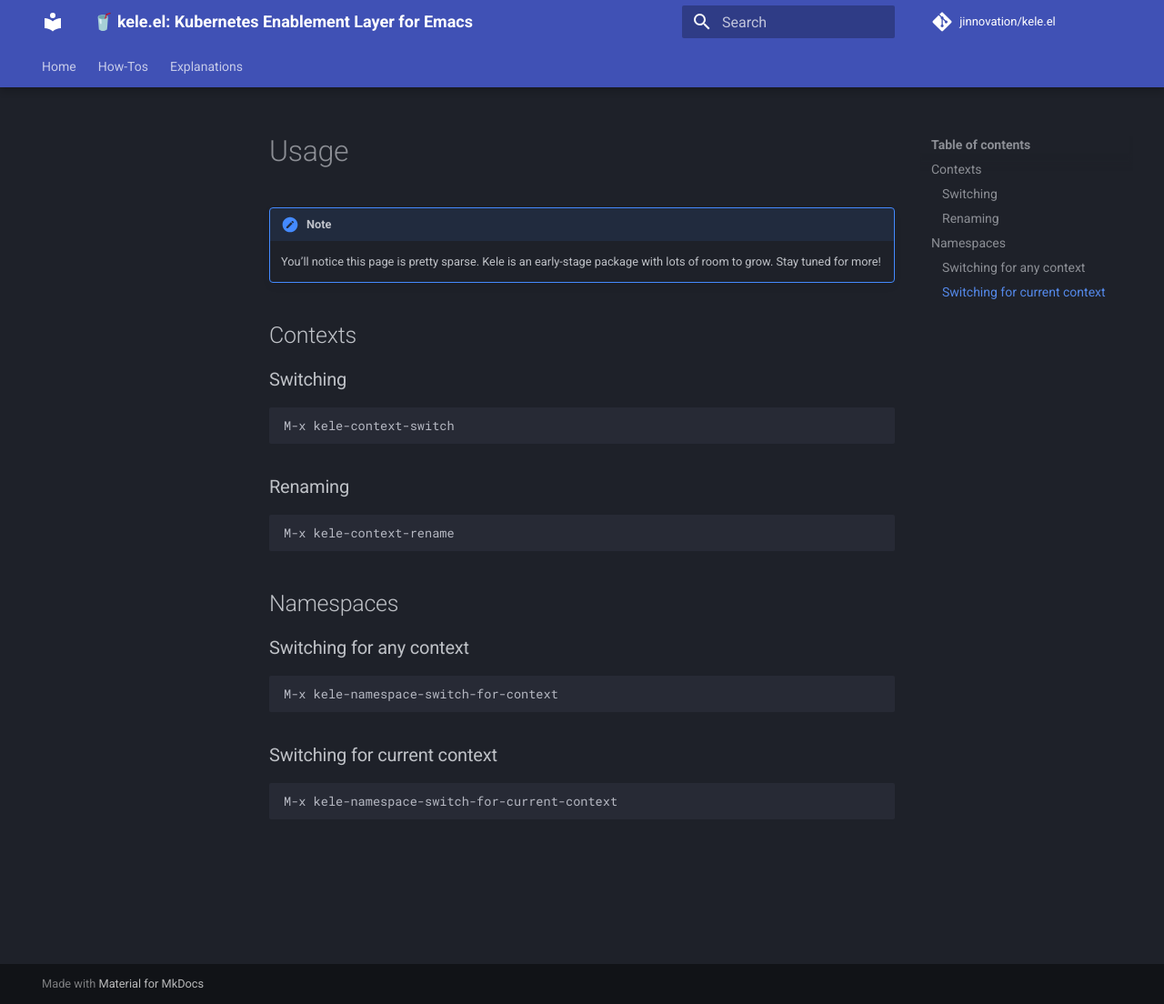
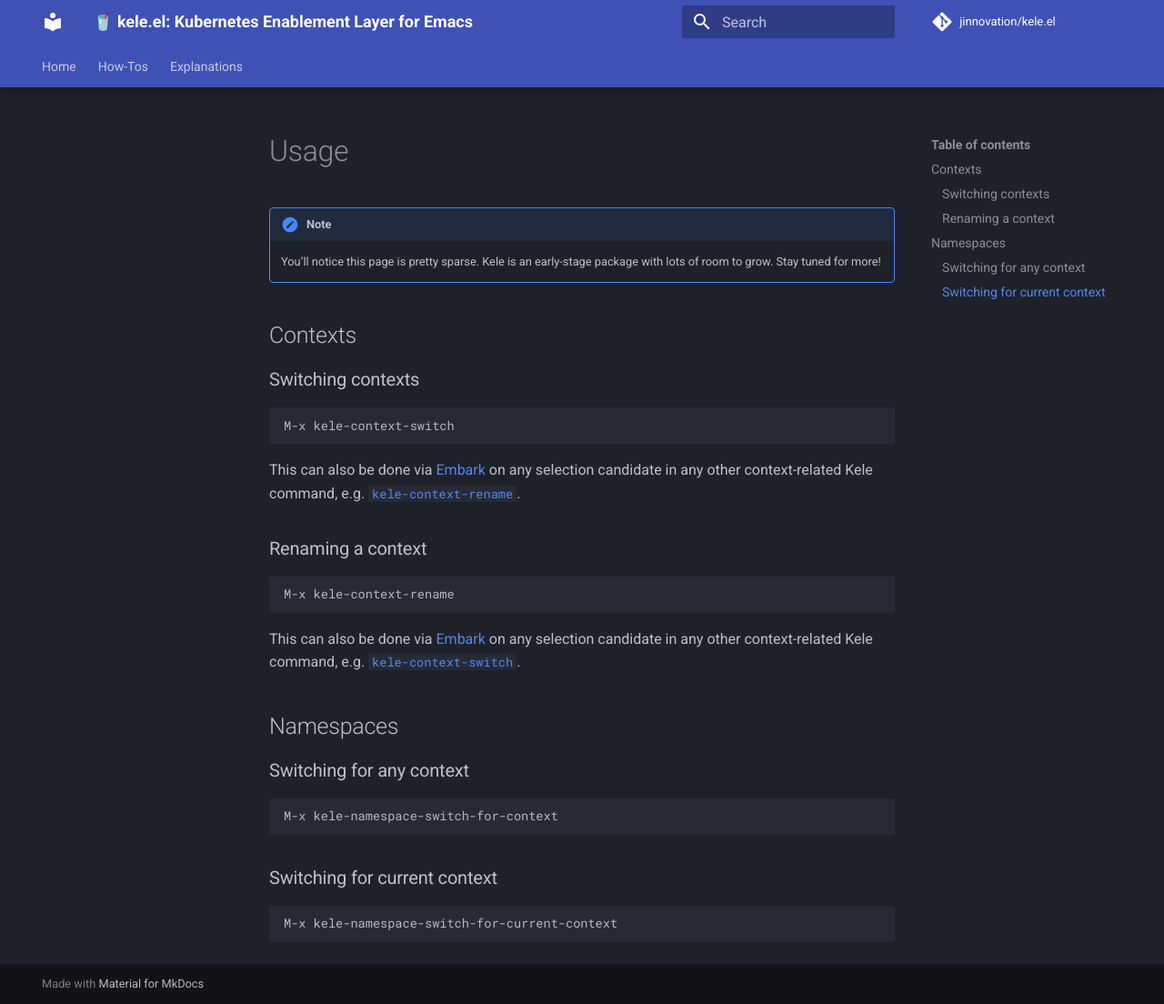
Before and after one commit to jinnovation/kele.el, an MkDocs documentation site: the page built from docs/how-tos/usage.md, in a window 1280 px wide and 1104 px high. Shown: the whole window at 91% size. Built offline with MkDocs 1.6.1 and Material for MkDocs 9.7.7, drawn with Linux system fonts in a browser that asks for light colours; comment, search, counter and statistics services are not loaded.

Commit message:
docs: call out Embark integrations

````diff
--- a/docs/how-tos/usage.md
+++ b/docs/how-tos/usage.md
@@ -7,17 +7,23 @@
 
 ## Contexts
 
-### Switching
+### Switching contexts
 
 ```
 M-x kele-context-switch
 ```
 
-### Renaming
+This can also be done via [Embark] on any selection candidate in any other
+context-related Kele command, e.g. [`kele-context-rename`](#renaming-a-context).
+
+### Renaming a context
 
 ```
 M-x kele-context-rename
 ```
+
+This can also be done via [Embark] on any selection candidate in any other
+context-related Kele command, e.g. [`kele-context-switch`](#switching-contexts).
 
 ## Namespaces
 
@@ -32,3 +38,5 @@
 ```
 M-x kele-namespace-switch-for-current-context
 ```
+
+[Embark]: https://github.com/oantolin/embark
````
Also changed, not shown: docs/index.md (+4 -2 lines).
